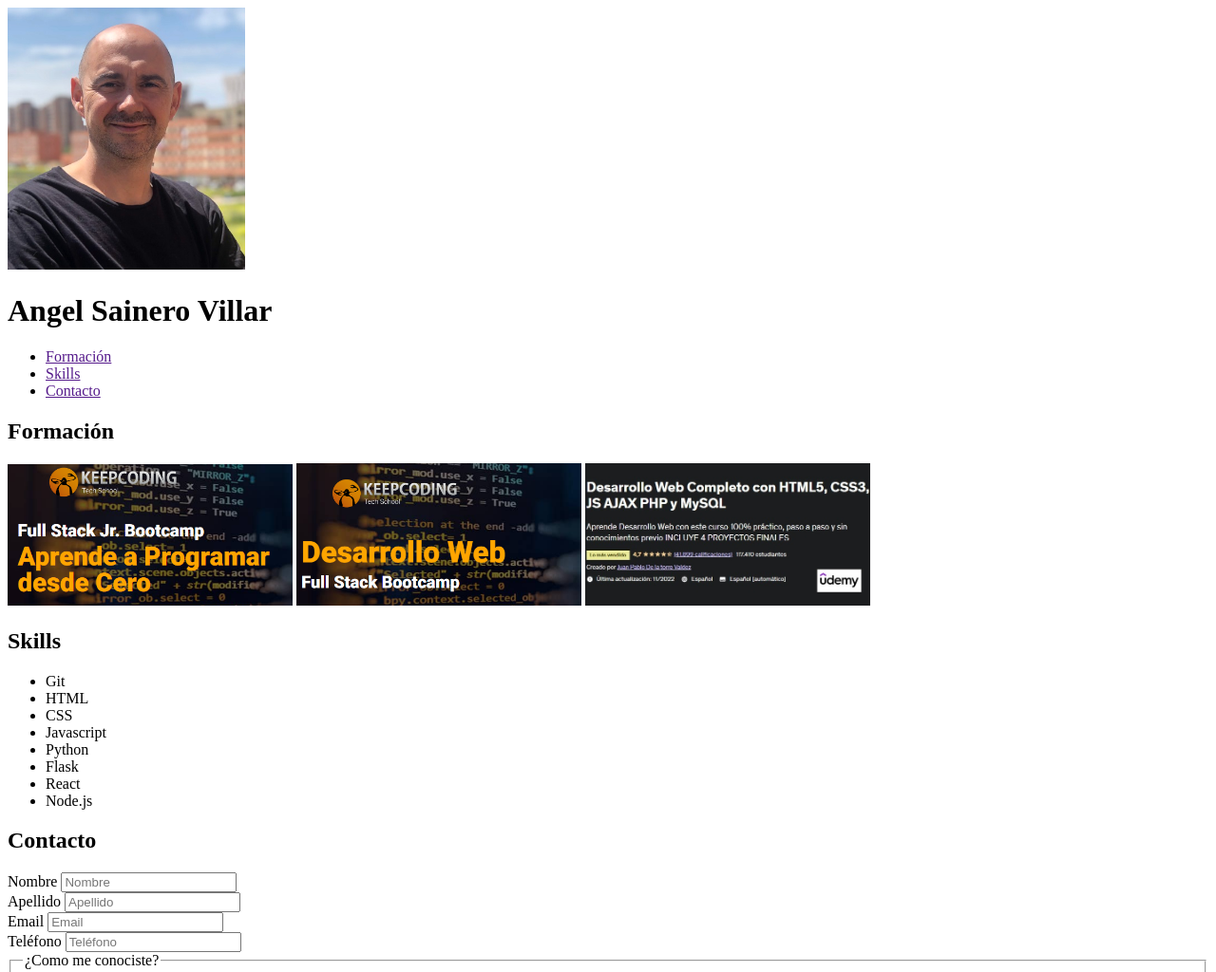
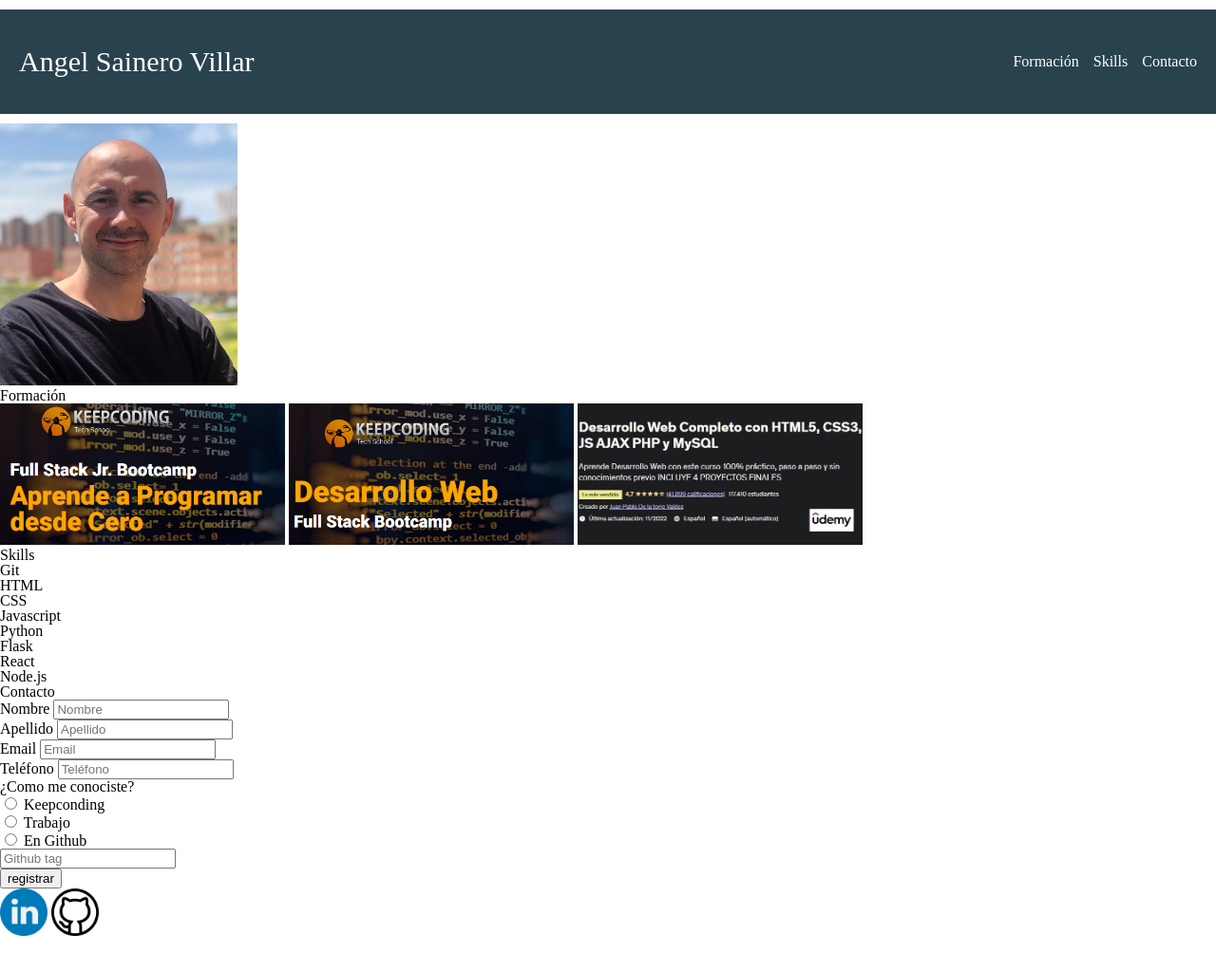
Before and after one commit to angelsainero/practica-html-css, a plain HTML site: page index.html in a window 1280 px wide. Shown: the top 1024 px of the page at 95% size. After the commit the page ends 989 px from the top, so only its background shows below. Drawn offline with Linux system fonts and the light colour scheme.

Commit message:
se estila navbar

```diff
--- /dev/null
+++ b/css/reset.css
@@ -0,0 +1,54 @@
+/* http://meyerweb.com/eric/tools/css/reset/
+   v2.0 | 20110126
+   License: none (public domain)
+*/
+
+html, body, div, span, applet, object, iframe,
+h1, h2, h3, h4, h5, h6, p, blockquote, pre,
+a, abbr, acronym, address, big, cite, code,
+del, dfn, em, img, ins, kbd, q, s, samp,
+small, strike, strong, sub, sup, tt, var,
+b, u, i, center,
+dl, dt, dd, ol, ul, li,
+fieldset, form, label, legend,
+table, caption, tbody, tfoot, thead, tr, th, td,
+article, aside, canvas, details, embed,
+figure, figcaption, footer, header, hgroup,
+menu, nav, output, ruby, section, summary,
+time, mark, audio, video {
+	margin: 0;
+	padding: 0;
+	border: 0;
+	font-size: 100%;
+	font: inherit;
+	vertical-align: baseline;
+}
+/* HTML5 display-role reset for older browsers */
+article, aside, details, figcaption, figure,
+footer, header, hgroup, menu, nav, section {
+	display: block;
+}
+body {
+	line-height: 1;
+}
+ol, ul {
+	list-style: none;
+}
+blockquote, q {
+	quotes: none;
+}
+blockquote:before, blockquote:after,
+q:before, q:after {
+	content: '';
+	content: none;
+}
+table {
+	border-collapse: collapse;
+	border-spacing: 0;
+}
+
+/*ES IMPORTANTE AÑADIRLO DESDE EL PRINCIPIO*/
+
+*{
+	box-sizing: border-box;
+}
--- /dev/null
+++ b/css/style.css
@@ -0,0 +1,36 @@
+:root {
+    --dark-color: #29434e;
+    --normal-color: #546e7a;
+    --light-color: #819ca9;
+}
+
+.navbar {
+    background-color: var(--dark-color);
+    display: flex;
+    justify-content:space-between;
+    align-items: center;
+    margin: 10px 0;
+    padding: 40px 20px;
+    color: #fff;
+}
+
+.navbar h1{
+    font-size: 30px;
+}
+
+.navbar .list .list-item a{
+    text-decoration: none;
+    color: #fff;
+    margin-left: 15px;
+}
+
+.navbar .list {
+    display: flex;
+
+}
+
+/* queda hacer que desaparezca el @media, visto en clse 5 (1:34:42)
+
+despues hacer la hamburguesa https://www.espai.es/blog/2020/04/como-hacer-un-menu-hamburguesa-solo-con-html-y-css/
+
+*/
--- a/index.html
+++ b/index.html
@@ -4,22 +4,24 @@
     <meta charset="UTF-8">
     <meta http-equiv="X-UA-Compatible" content="IE=edge">
     <meta name="viewport" content="width=device-width, initial-scale=1.0">
+    <link rel="stylesheet" href="css/style.css">
+    <link rel="stylesheet" href="css/reset.css">
     <title>Angel</title>
 
 </head>
 <body>
     <header>
-        <img src="images/yo.jpg" alt="Foto Angel" width="250px">
-        <h1>Angel Sainero Villar</h1>
-        <nav>
-            <ul>
-                <li><a href="" >Formación</a></li>
-                <li><a href="" >Skills</a></li>
-                <li><a href="" >Contacto</a></li>
+        <nav class="navbar">
+            <h1>Angel Sainero Villar</h1>
+            <ul class="list">
+                <li class="list-item"><a href="" >Formación</a></li>
+                <li class="list-item"><a href="" >Skills</a></li>
+                <li class="list-item"><a href="" >Contacto</a></li>
             </ul>
 
         </nav>
 
+        <img src="images/yo.jpg" alt="Foto Angel" width="250px">
     </header>
     <main>
         <section>
```
